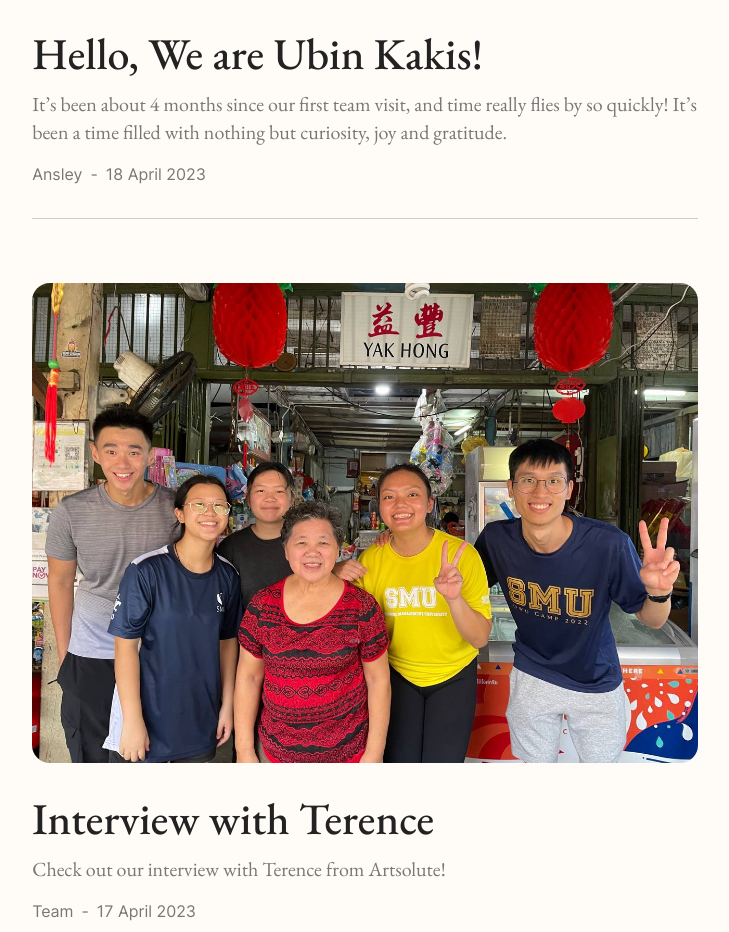
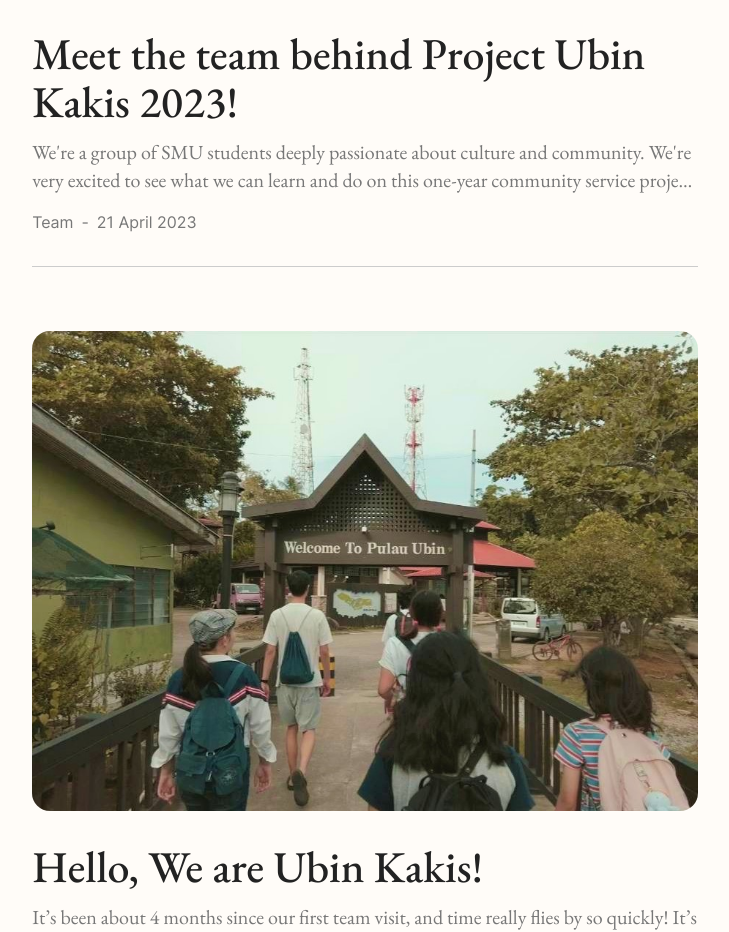
Before and after one commit to jinhanloh2021/ubin-site, a Next.js app: page /journal in a window 1280 px wide. Shown: the part 1346-2278 px from the top of the page, without its empty margins (275-1004 px from the left). Built offline with nearby package versions, Linux system fonts and the light colour scheme.

Commit message:
Added post on team intro. Fix excerpt line overflow issue. Sort post by date by default.

```diff
--- a/components/post-preview.tsx
+++ b/components/post-preview.tsx
@@ -24,7 +24,7 @@ export default function PostPreview({ post, children }: Props) {
           {post.metadata.title}
         </h1>
       </Link>
-      <p className='lg:text-xl text-[1.125rem] leading-6 text-bodySecondary'>
+      <p className='lg:text-xl text-[1.125rem] line-clamp-2 text-bodySecondary'>
         {post.metadata.excerpt}
       </p>
       <PostDetails author={post.metadata.author} date={post.metadata.date} />
--- /dev/null
+++ b/content/_posts/meet-the-team-behind-project-ubin-kakis-2023.md
@@ -0,0 +1,10 @@
+---
+date: "21-04-23"
+title: "Meet the team behind Project Ubin Kakis 2023!"
+author: "Team"
+excerpt: "We're a group of SMU students deeply passionate about culture and community. We're very excited to see what we can learn and do on this one-year community service project for the different communities on Ubin!"
+videoURL: "https://www.youtube.com/embed/rEpH1V1L7fQ"
+coverImage: "team-intro-cover.jpg"
+altText: "Ubin Kakis team members seated together on the floor and waving at the camera"
+---
+We're a group of SMU students deeply passionate about culture and community. We're very excited to see what we can learn and do on this one-year community service project for the different communities on Ubin! Do continue watching this space as we document our experiences on Pulau Ubin through videos and journal entries.
--- a/content/_posts/video-1.md
+++ /dev/null
@@ -1,14 +0,0 @@
----
-date: "17-04-23"
-title: "Interview with Terence"
-author: "Team"
-excerpt: "Check out our interview with Terence from Artsolute!"
-videoURL: "https://www.youtube.com/embed/rEpH1V1L7fQ"
-coverImage: "yak-hong-team-cny.jpg"
-altText: "Ubin Kakis team members posing with yak hong provision shop."
----
-This is the video description and anything else we want to write.
-
-&nbsp;
-
-Lorem ipsum dolor sit amet, irure incididunt excepteur irure amet in excepteur enim do duis aliquip incididunt consectetur est ut Lorem amet ea ullamco do magna Lorem magna amet Lorem incididunt fugiat incididunt et dolore esse occaecat pariatur qui ut dolore fugiat eu officia magna id excepteur proident quis nulla ex quis sit adipisicing esse velit excepteur Lorem ex reprehenderit Lorem occaecat ad sint non sint tempor dolor consequat ut nostrud reprehenderit consequat est ullamco labore dolore qui voluptate deserunt aute mollit officia aute tempor esse eu nulla ut deserunt laboris occaecat amet deserunt exercitation consequat consectetur deserunt ullamco labore esse dolor anim cupidatat occaecat
--- a/package.json
+++ b/package.json
@@ -11,6 +11,7 @@
     "@emotion/styled": "^11.10.6",
     "@mui/icons-material": "^5.11.11",
     "@mui/material": "^5.11.14",
+    "@tailwindcss/line-clamp": "^0.4.4",
     "@vercel/analytics": "^0.1.11",
     "axios": "^1.3.4",
     "classnames": "^2.3.1",
--- a/pages/journal/index.tsx
+++ b/pages/journal/index.tsx
@@ -5,6 +5,7 @@ import PostType from '../../interfaces/PostType';
 import { getAllPosts } from '../../lib/posts';
 import PostPreview from '../../components/post-preview';
 import LandingTitle from '../../components/landing-title';
+import moment from 'moment';
 
 type Props = {
   posts: PostType[];
@@ -37,7 +38,12 @@ export default function JournalPage({ posts }: Props) {
 }
 
 export async function getStaticProps() {
-  const posts: PostType[] = await getAllPosts(); //get post object from pathname (filename)
+  let posts: PostType[] = await getAllPosts(); //get post object from pathname (filename)
+  posts = posts.sort((a, b) => {
+    const dateA = moment(a.metadata.date, 'DD-MM-YY');
+    const dateB = moment(b.metadata.date, 'DD-MM-YY');
+    return dateB.diff(dateA);
+  });
   return {
     props: { posts },
   };
--- a/tailwind.config.js
+++ b/tailwind.config.js
@@ -40,5 +40,5 @@ module.exports = {
       },
     },
   },
-  plugins: [],
+  plugins: [require('@tailwindcss/line-clamp')],
 };
```
Also changed, not shown: public/assets/Images/team-intro-cover.jpg (added), 1 other file (tests, documents, lock files or other folders).
